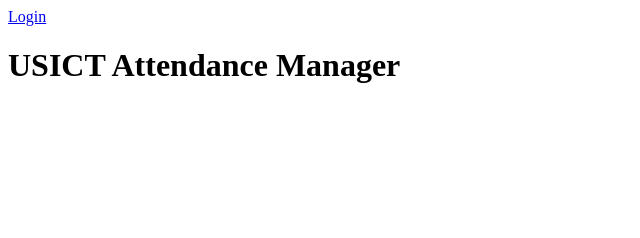
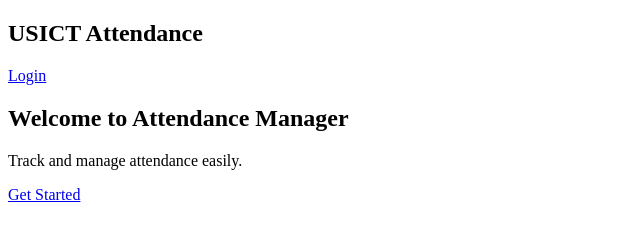
Before and after one commit to Aditya-Pandey-GH/USICT-Attendance-Manager, a plain HTML site: page frontend/index.html in a window 1280 px wide. Shown: the whole page, without its empty margins (0-640 px from the left). Drawn offline with Linux system fonts and the light colour scheme.

Commit message:
Update Index file

```diff
--- a/frontend/index.html
+++ b/frontend/index.html
@@ -5,14 +5,24 @@
 	<meta charset="UTF-8">
 	<meta name="viewport" content="width=device-width, initial-scale=1.0">
 	<title>USICT Attendance Manager</title>
-	<a href="login.html">Login</a>
 	<link rel="stylesheet" href="css/styles.css">
 
 </head>
 
 <body>
 
-	<h1>USICT Attendance Manager</h1>
+	<nav>
+        <h2>USICT Attendance</h2>
+        <a href="login.html">Login</a>
+    </nav>
+
+    <section>
+        <h1>Welcome to Attendance Manager</h1>
+        <p>Track and manage attendance easily.</p>
+
+        <a href="login.html">Get Started</a>
+    </section>
+	<script src="js/script.js"></script>
 </body>
 
 </html>
```
